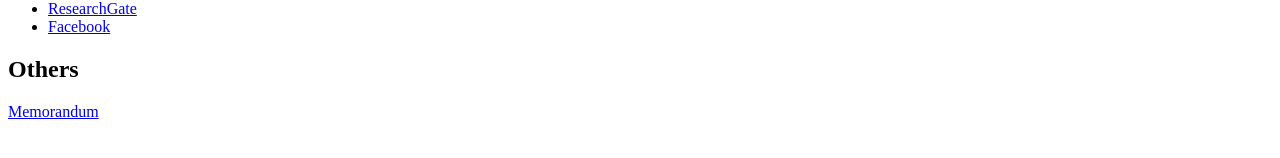
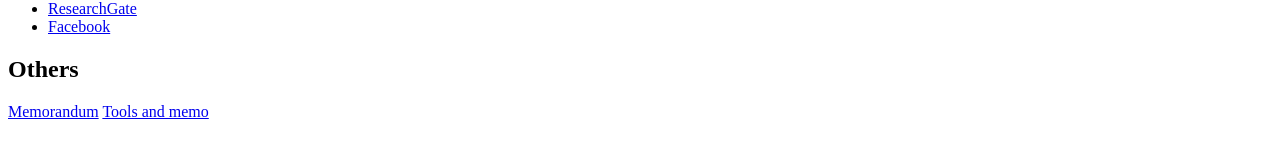
Before and after one commit to tachi-hi/tachi-hi.github.io, a Jekyll site: the page built from index.md, in a window 1280 px wide. Shown: the part 727-885 px from the top of the page. Built offline with Jekyll 4.4.1, drawn with Linux system fonts in a browser that asks for light colours.

Commit message:
link to tools.html

```diff
--- a/index.md
+++ b/index.md
@@ -43,3 +43,4 @@ More detailed info on me and my works will be found at the following sites.
 ## Others
 
 [Memorandum](memo.html)
+[Tools and memo](tools.html)
```
